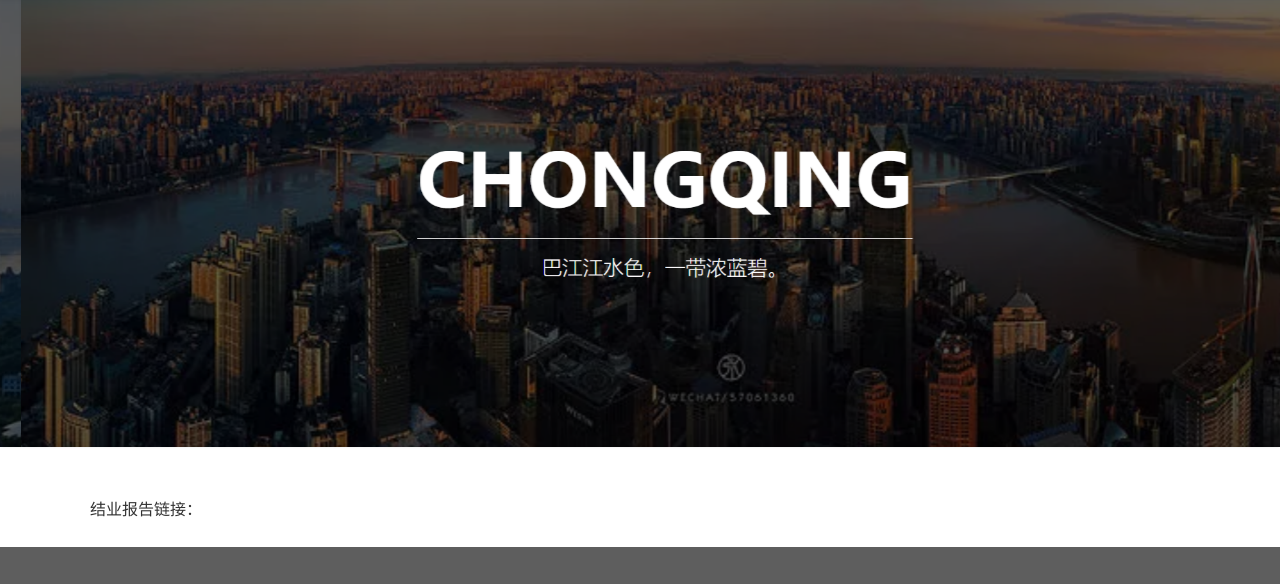
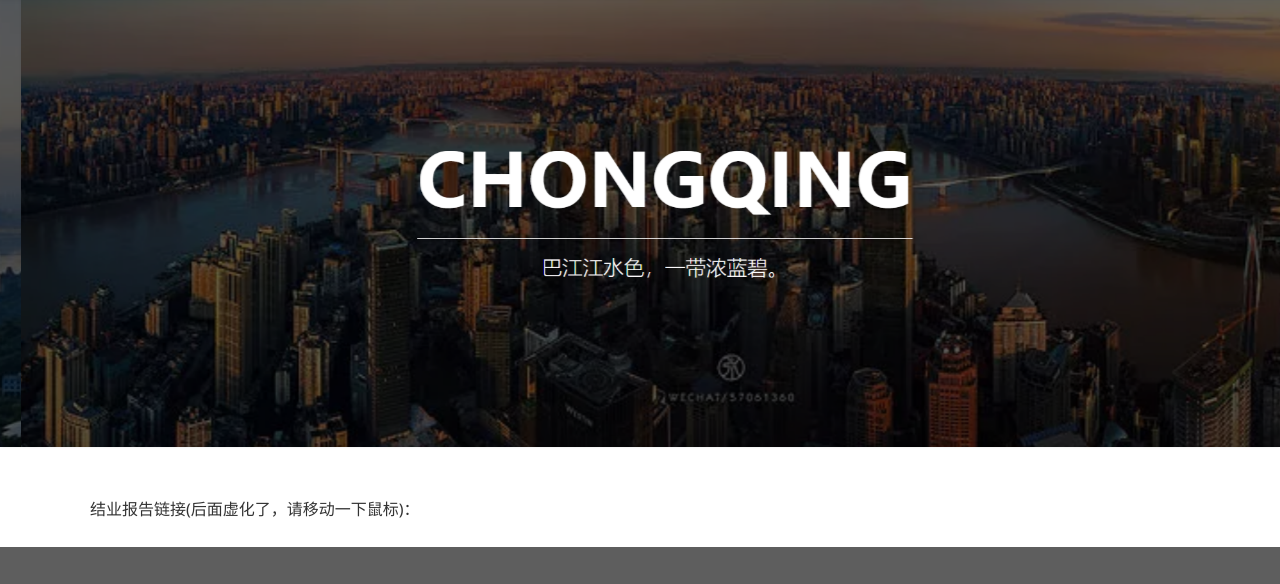
Before and after one commit to ooooohou/houu, a plain HTML site: page report.html in a window 1280 px wide. Shown: the part 138-722 px from the top of the page. Drawn offline with Linux system fonts and the light colour scheme.

Commit message:
Add files via upload

```diff
--- a/report.html
+++ b/report.html
@@ -70,7 +70,7 @@
 </div>
 
     <main class="contact">
-    	<span>结业报告链接：</span>
+    	<span>结业报告链接(后面虚化了，请移动一下鼠标)：<a href="https://ooooohou.github.io/yyy/" target="_blank">课程结业报告</a></span>
 
     </main>
 </div>
```
